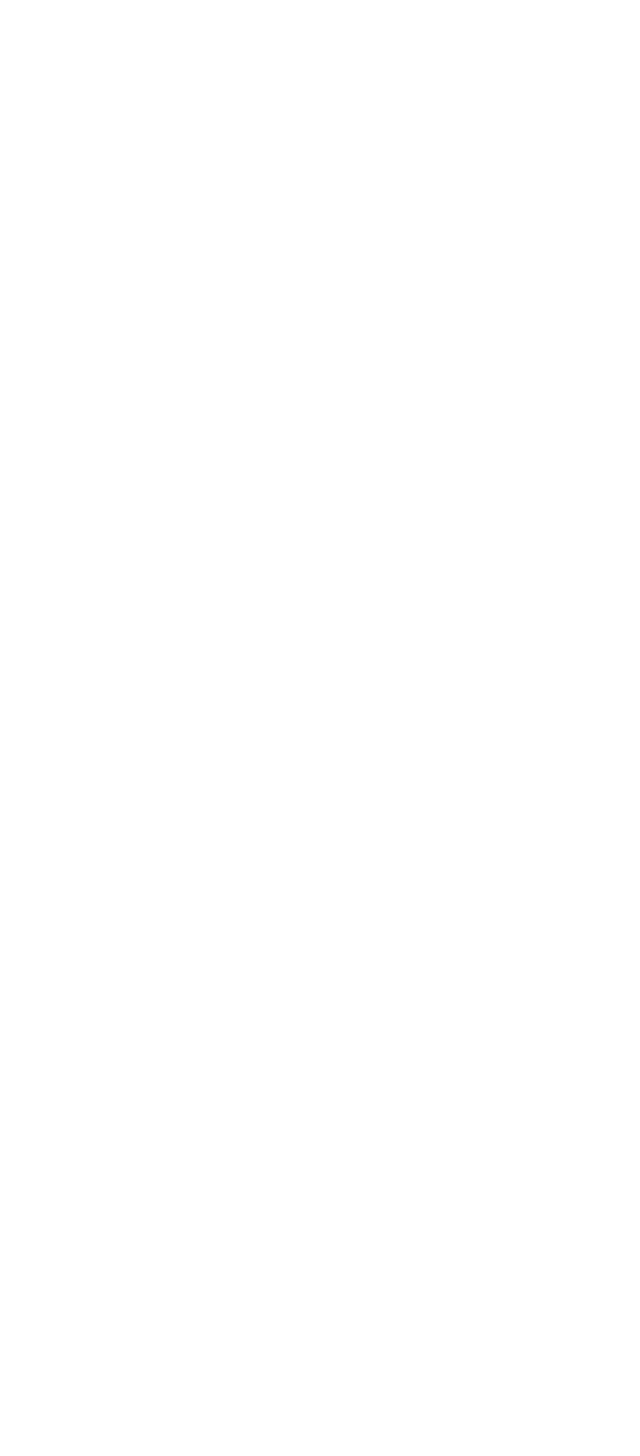
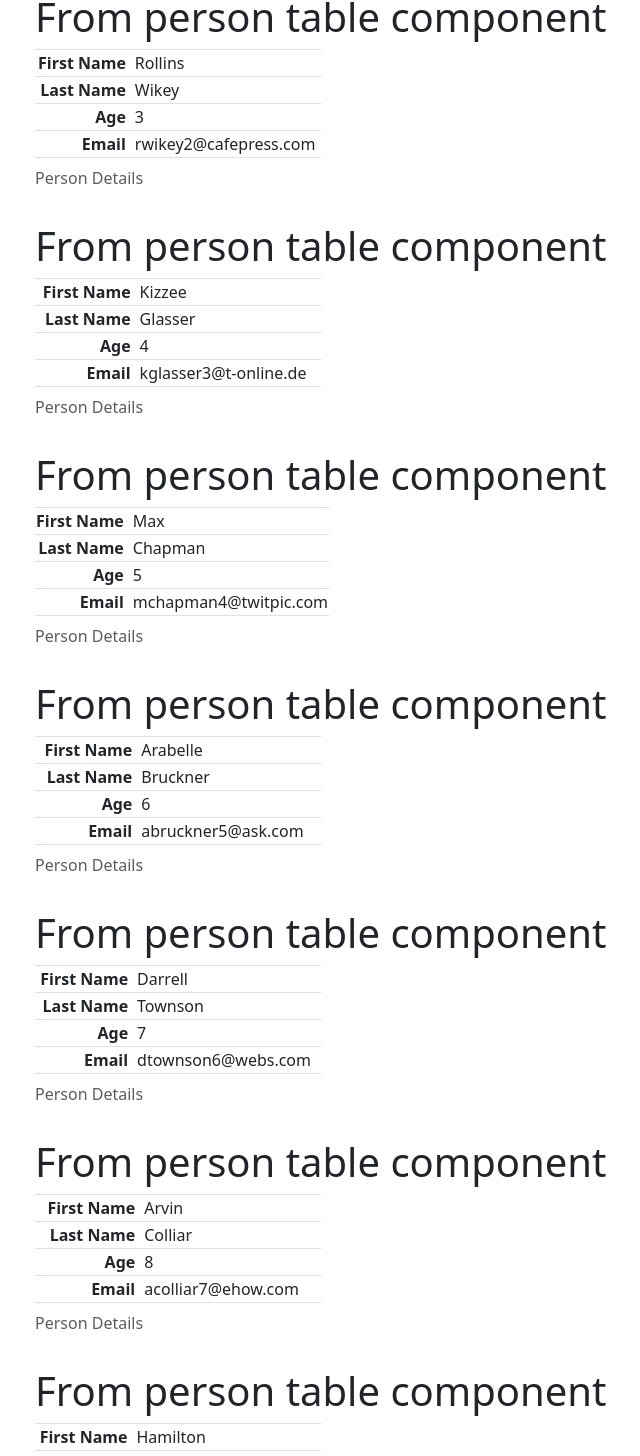
Before and after one commit to STzelas/cf-angular-introduction, an Angular app: page / in a window 1280 px wide. Shown: the part 1049-2505 px from the top of the page, without its empty margins (47-687 px from the left). Before the commit the page ends 800 px from the top, so only its background shows below. Built offline with nearby package versions, Linux system fonts and the light colour scheme.

Commit message:
feat: new persons variabled created with Person type from interface, and users array with dummy data

```diff
--- a/src/app/app.component.ts
+++ b/src/app/app.component.ts
@@ -1,6 +1,7 @@
 import { Component } from '@angular/core';
 import { RouterOutlet } from '@angular/router';
 import { PersonTableComponent } from './components/person-table/person-table.component';
+import { Person } from './shared/interfaces/person';
 
 @Component({
   selector: 'app-root',
@@ -11,10 +12,152 @@ import { PersonTableComponent } from './components/person-table/person-table.com
 export class AppComponent {
   name = 'Sotiris'
 
+  // Step 1: One way binding data
   person = {
     givenName: "Sotiris",
     surname: "Tzelatidis",
     age: 27,
     email: 'stzelati@aueb.gr'
   }
+
+  // Step 3: Component Input
+
+  person0: Person = {
+      givenName: "Christodoulos",
+      surname: "Fragkoudakis",
+      age: 55,
+      email: 'chfrag@aueb.gr',
+      address: 'Athens, Greece'
+  }
+
+  person1: Person = {
+    givenName: "John",
+    surname: "Doe",
+    age: 32,
+    email: 'johndoe@example.com',
+    address: 'New York, USA'
+  }
+
+  users: Person [] =
+  [{
+    "givenName": "Selig",
+    "surname": "Wilkin",
+    "email": "swilkin0@163.com",
+    "age": 1,
+    "address": "8th Floor"
+  }, {
+    "givenName": "Shirlee",
+    "surname": "Berthelet",
+    "email": "sberthelet1@eepurl.com",
+    "age": 2,
+    "address": "18th Floor"
+  }, {
+    "givenName": "Rollins",
+    "surname": "Wikey",
+    "email": "rwikey2@cafepress.com",
+    "age": 3,
+    "address": "Room 1322"
+  }, {
+    "givenName": "Kizzee",
+    "surname": "Glasser",
+    "email": "kglasser3@t-online.de",
+    "age": 4,
+    "address": "Room 396"
+  }, {
+    "givenName": "Max",
+    "surname": "Chapman",
+    "email": "mchapman4@twitpic.com",
+    "age": 5,
+    "address": "PO Box 70830"
+  }, {
+    "givenName": "Arabelle",
+    "surname": "Bruckner",
+    "email": "abruckner5@ask.com",
+    "age": 6,
+    "address": "PO Box 52425"
+  }, {
+    "givenName": "Darrell",
+    "surname": "Townson",
+    "email": "dtownson6@webs.com",
+    "age": 7,
+    "address": "Suite 94"
+  }, {
+    "givenName": "Arvin",
+    "surname": "Colliar",
+    "email": "acolliar7@ehow.com",
+    "age": 8,
+    "address": "14th Floor"
+  }, {
+    "givenName": "Hamilton",
+    "surname": "Verrier",
+    "email": "hverrier8@google.co.jp",
+    "age": 9,
+    "address": "Room 651"
+  }, {
+    "givenName": "Jamill",
+    "surname": "Ascroft",
+    "email": "jascroft9@berkeley.edu",
+    "age": 10,
+    "address": "Apt 577"
+  }, {
+    "givenName": "Hunt",
+    "surname": "Wiltsher",
+    "email": "hwiltshera@smh.com.au",
+    "age": 11,
+    "address": "PO Box 31615"
+  }, {
+    "givenName": "Kellsie",
+    "surname": "Case",
+    "email": "kcaseb@php.net",
+    "age": 12,
+    "address": "Room 643"
+  }, {
+    "givenName": "Tiffanie",
+    "surname": "Aubri",
+    "email": "taubric@sourceforge.net",
+    "age": 13,
+    "address": "2nd Floor"
+  }, {
+    "givenName": "Courtenay",
+    "surname": "Summerside",
+    "email": "csummersided@marketwatch.com",
+    "age": 14,
+    "address": "Suite 94"
+  }, {
+    "givenName": "Edwin",
+    "surname": "O'Roan",
+    "email": "eoroane@google.fr",
+    "age": 15,
+    "address": "Apt 279"
+  }, {
+    "givenName": "Cross",
+    "surname": "Di Pietro",
+    "email": "cdipietrof@amazon.de",
+    "age": 16,
+    "address": "15th Floor"
+  }, {
+    "givenName": "Lin",
+    "surname": "Phipp",
+    "email": "lphippg@dell.com",
+    "age": 17,
+    "address": "Room 1603"
+  }, {
+    "givenName": "Marsiella",
+    "surname": "Antonnikov",
+    "email": "mantonnikovh@phpbb.com",
+    "age": 18,
+    "address": "PO Box 71572"
+  }, {
+    "givenName": "Duke",
+    "surname": "Jakeway",
+    "email": "djakewayi@google.com.br",
+    "age": 19,
+    "address": "Room 1526"
+  }, {
+    "givenName": "Westbrook",
+    "surname": "Larive",
+    "email": "wlarivej@mail.ru",
+    "age": 20,
+    "address": "Suite 34"
+  }]
 }
```
